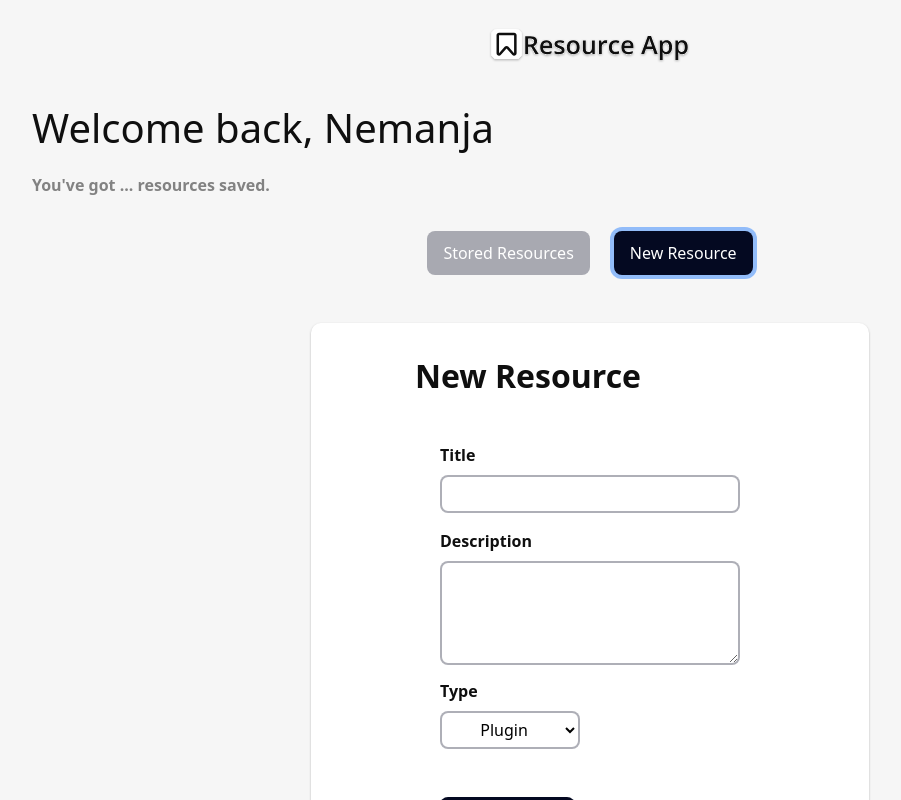
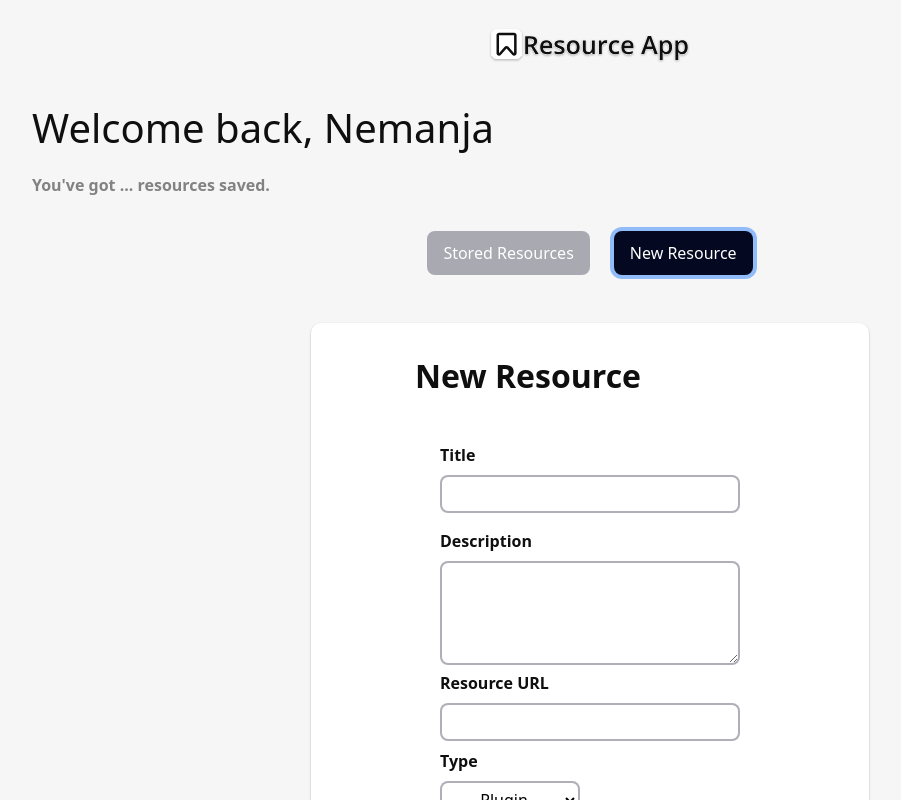
Before and after one commit to Manojlovic1998/resource-app, a Vue app: page / in a window 1280 px wide. Both pictures are taken after a click on the button "New Resource". Shown: the top 800 px of the page, without its empty margins (50-951 px from the left). Built offline with nearby package versions, Linux system fonts and the light colour scheme.

Commit message:
Add resource submit event handler logic

```diff
--- a/src/App.vue
+++ b/src/App.vue
@@ -8,7 +8,13 @@
       </p>
     </BaseHero>
     <TheOptions @set-main="setMainComponent" />
-    <component :is="mainComponent" :resources="resources"></component>
+    <keep-alive>
+      <component
+        :is="mainComponent"
+        :resources="resources"
+        @new-resource="addNewResource"
+      ></component>
+    </keep-alive>
     <!-- <TheResources :resources="resources" /> -->
   </TheMain>
 </template>
@@ -34,7 +40,7 @@ export default {
     return {
       resources: [
         {
-          id: 1,
+          id: 2,
           title: "Vetur Vue Plugin",
           body: "Vetur is Vue plugin that helps with linting of vue files.",
           tag: "Framework",
@@ -54,6 +60,10 @@ export default {
   methods: {
     setMainComponent(compName) {
       this.mainComponent = compName;
+    },
+    addNewResource(resource) {
+      this.resources.push(resource);
+      this.setMainComponent("TheResources");
     },
   },
 };
--- a/src/components/layout/TheForm.vue
+++ b/src/components/layout/TheForm.vue
@@ -1,13 +1,23 @@
 <template>
   <div class="container mt-5 pb-5">
     <div class="col-12 col-md-10 col-lg-6 mx-md-auto">
-      <form class="form-wrapper d-flex flex-column">
+      <form
+        class="form-wrapper d-flex flex-column"
+        @submit.prevent="addNewResource"
+      >
         <div class="form-heading mx-md-auto">
           <h2 class="mb-5 fw-bold">New Resource</h2>
         </div>
         <div class="form-group mx-md-auto">
           <label for="title" class="fw-bold text-gray d-block">Title</label>
-          <input class="mt-2" type="text" name="title" id="title" />
+          <input
+            class="mt-2"
+            ref="title"
+            type="text"
+            name="title"
+            id="title"
+            required
+          />
         </div>
         <div class="form-group mt-3 mx-md-auto">
           <label for="body" class="fw-bold text-gray d-block"
@@ -19,11 +29,26 @@
             id="body"
             cols="50"
             rows="4"
+            ref="body"
+            required
           ></textarea>
+        </div>
+        <div class="form-group mx-md-auto">
+          <label for="resource" class="fw-bold text-gray d-block"
+            >Resource URL</label
+          >
+          <input
+            class="mt-2"
+            ref="resource"
+            type="url"
+            name="resource"
+            id="resource"
+            required
+          />
         </div>
         <div class="form-group mt-2 mx-md-auto tag-group">
           <label for="tag" class="fw-bold text-gray d-block">Type</label>
-          <select name="tag" id="tag" class="mt-2">
+          <select name="tag" id="tag" class="mt-2" ref="tag">
             <option value="Plugin">Plugin</option>
             <option value="Language">Language</option>
             <option value="Design">Design</option>
@@ -42,13 +67,36 @@
 import BaseButton from "../UI/BaseButton.vue";
 
 export default {
+  props: ["resources"],
+  emits: ["new-resource"],
   components: {
     BaseButton,
   },
   data() {
     return {};
   },
-  methods: {},
+  methods: {
+    addNewResource() {
+      let resource = {
+        // Not the best solution for the id
+        // normaly you would use a hash algo to hash the data
+        // sometimes even algo with some salt
+        // for the sake of portfolio project it is good enough :)
+        id: this.resources[0].id + 1,
+        title: this.$refs.title.value,
+        body: this.$refs.body.value,
+        tag: this.$refs.tag.value,
+        resource: this.$refs.resource.value,
+      };
+
+      this.$emit("new-resource", resource);
+
+      this.$refs.title.value = "";
+      this.$refs.body.value = "";
+      this.$refs.tag.value = "";
+      this.$refs.resource.value = "";
+    },
+  },
 };
 </script>
 
@@ -84,7 +132,8 @@ textarea {
     max-width: 400px;
   }
 
-  #title {
+  #title,
+  #resource {
     width: 300px;
   }
 
@@ -109,7 +158,8 @@ label {
   color: #0f0f0f;
 }
 
-#title {
+#title,
+#resource {
   padding: 5px 8px;
 }
 
```
